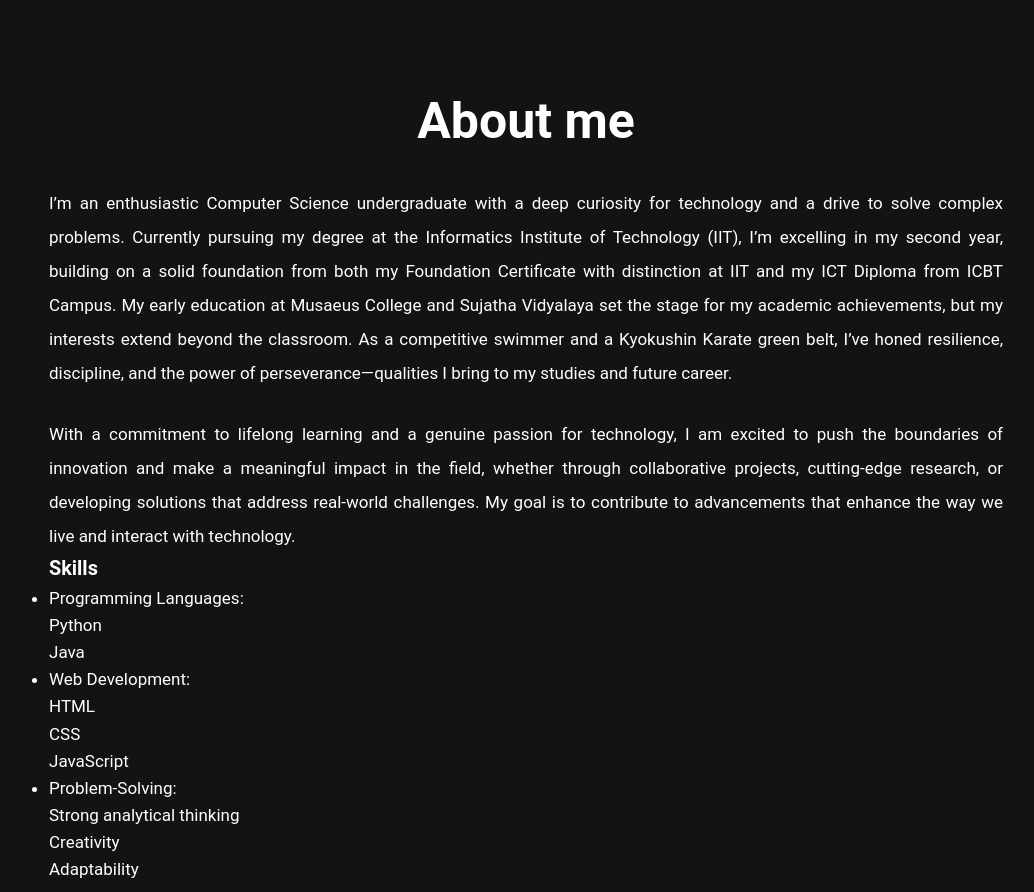
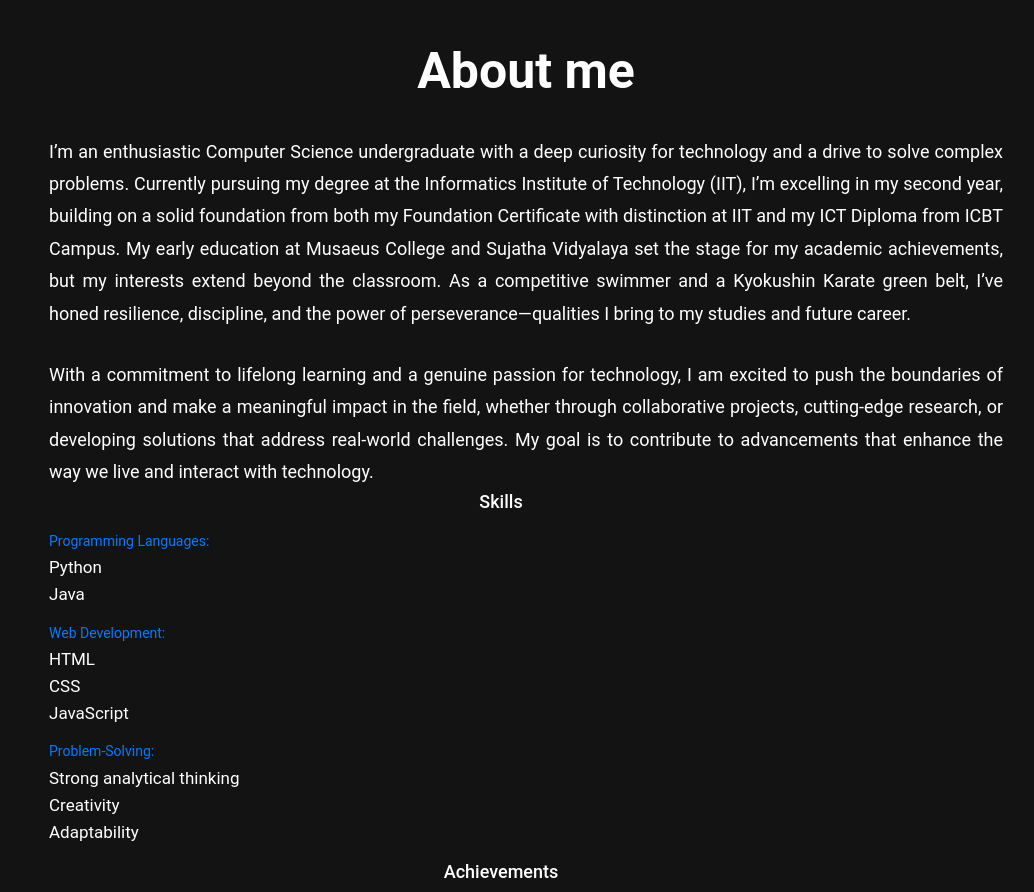
Before and after one commit to Sanduni04/s_portfolio, a plain HTML site: page index.html in a window 1280 px wide. Shown: the part 760-1652 px from the top of the page, without its empty margins (114-1148 px from the left). Drawn offline with Linux system fonts and the light colour scheme.

Commit message:
made changes in the about styles

```diff
--- a/styles.css
+++ b/styles.css
@@ -210,7 +210,7 @@ section{
 }
 
 #about{
-    padding: 200px 0;
+    padding: 150px 0;
 }
 
 .row{
@@ -225,7 +225,7 @@ section{
 }
 
 .abt-description{
-    font-size: 17px;
+    font-size: 18px;
     margin-left: 35px;
     margin-right: 35px;
     margin-top: 25px ;
@@ -235,8 +235,43 @@ section{
 }
 
 .abt-description p{
-    line-height: 2;
+    line-height: 1.8;
 }
+
+.tab-topics{
+    display: flex;
+    margin: 40px 50px 40px;
+    justify-content: center;
+    flex-basis: 33%;
+    align-items: center;
+}
+
+.tab-links{
+    margin-right: 50px;
+    font-size: 18px;
+    font-weight: 500;
+    cursor: pointer;
+    position: relative;
+    text-align: center;
+}
+
+
+
+
+
+
+.tab-content ul li{
+    list-style: none;
+    margin: 10px 0;
+    font-size: 17px;
+}
+
+.tab-content ul li span{
+    color: #007bff;
+    font-size: 14px;
+}
+
+
 
 
 
```
